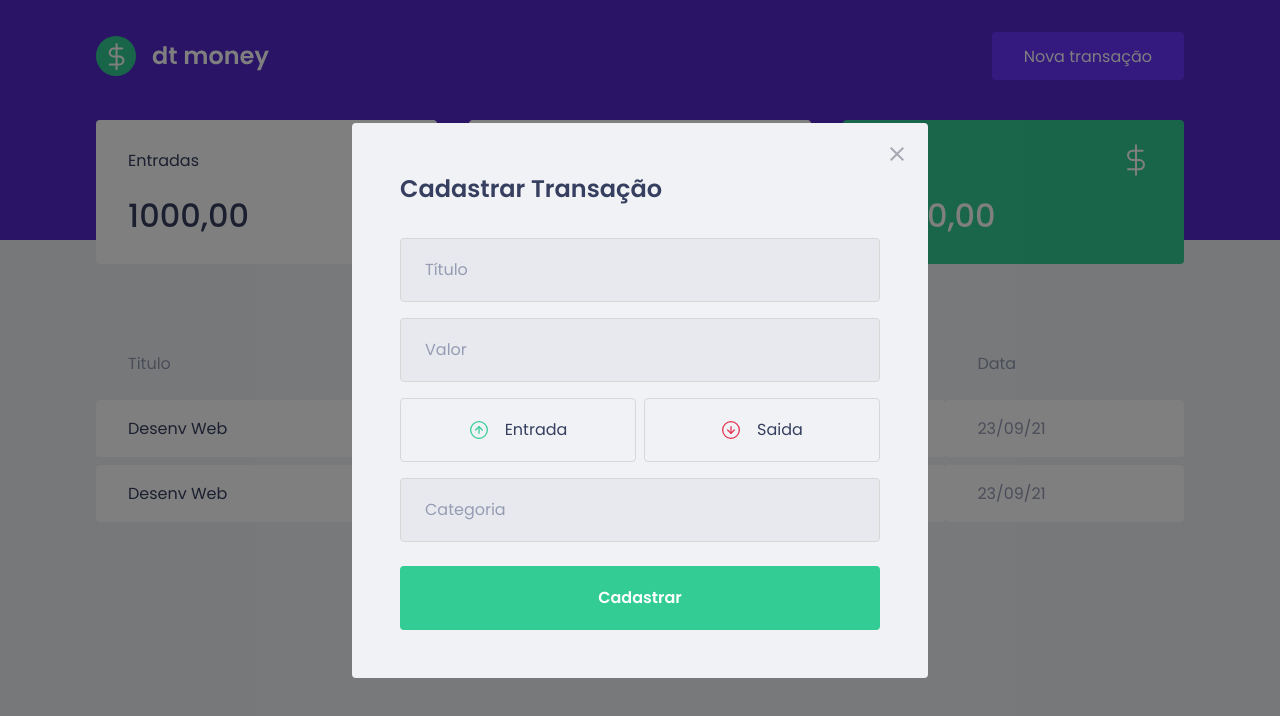
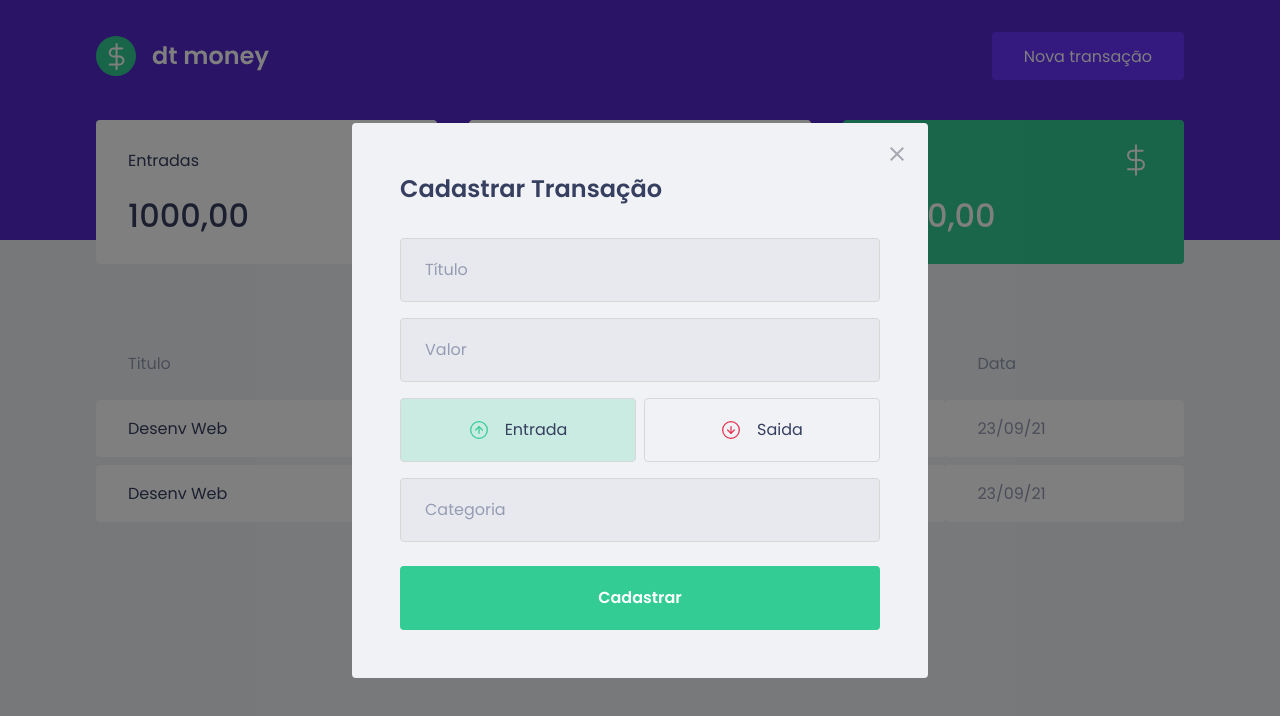
Before and after one commit to mnzlucas/02-dtmoney, a React (Create React App) app: page / in a window 1280 px wide. Both pictures are taken after a click on the button "Nova transação". Shown: the top 716 px of the page. Built offline with nearby package versions, Linux system fonts and the light colour scheme; no server answers; what miragejs would draw is missing.

Commit message:
buttons operation and colors

```diff
--- a/src/components/NewTransactionModal/index.tsx
+++ b/src/components/NewTransactionModal/index.tsx
@@ -1,16 +1,20 @@
 
+import { useState } from 'react';
 import Modal from 'react-modal';
 import closeImg from '../../assets/close.svg';
 import incomeImg from '../../assets/income.svg';
 import outcomeImg from '../../assets/outcome.svg';
 
-import { Container, TransactionTypeContainer } from './styles';
+import { Container, TransactionTypeContainer, RadioBox } from './styles';
 
 interface NewTransactionModalProps {
   isOpen: boolean;
   onRequestClose: () => void;
 }
 export function NewTransactionModal({ isOpen, onRequestClose }: NewTransactionModalProps) {
+
+  const [type, setType] = useState('deposit')
+
   return (
     <Modal
       isOpen={isOpen}
@@ -39,15 +43,23 @@
         />
 
         <TransactionTypeContainer>
-          <button type="button">
+          <RadioBox type="button"
+            onClick={() => { setType('deposit'); }}
+            isActive={ type === 'deposit'}
+            activeColor= {'green'}
+            >
             <img src={incomeImg} alt="Entrada" />
             <span>Entrada</span>
-          </button>
+          </RadioBox>
 
-          <button type="button">
+          <RadioBox type="button"
+            onClick={() => { setType('withdraw'); }}
+            isActive={ type === 'withdraw'}
+            activeColor= {'red'}
+            >
             <img src={outcomeImg} alt="Saida" />
             <span>Saida</span>
-          </button>
+          </RadioBox>
         </TransactionTypeContainer>
 
         <input
--- a/src/components/NewTransactionModal/styles.ts
+++ b/src/components/NewTransactionModal/styles.ts
@@ -1,5 +1,5 @@
 import styled from "styled-components";
-import { darken } from "polished";
+import { darken, transparentize } from "polished";
 export const Container = styled.form`
   h2 {
     color: var(--text-title);
@@ -53,13 +53,28 @@
   display: grid;
   grid-template-columns: 1fr 1fr;
   gap: 0.5rem;
+`;
 
-  button {
-    height: 4rem;
+interface RadioBoxProps {
+  isActive: boolean;
+  activeColor: 'green' | 'red';
+
+}
+
+const colors = {
+  green: '#33CC95',
+  red: '#E52E4D'
+};
+
+export const RadioBox = styled.button<RadioBoxProps>`
+   height: 4rem;
     border: 1px solid #d7d7d7;
     border-radius: 0.25rem;
 
-    background: transparent;
+    background: ${ (props) => props.isActive
+      ? transparentize(0.8, colors[props.activeColor])
+      : 'transparent'
+    };
 
     display: flex;
     align-items: center;
@@ -82,5 +97,4 @@
       font-size: 1rem;
       color: var(--text-title);
     }
-  }
 `;
```
